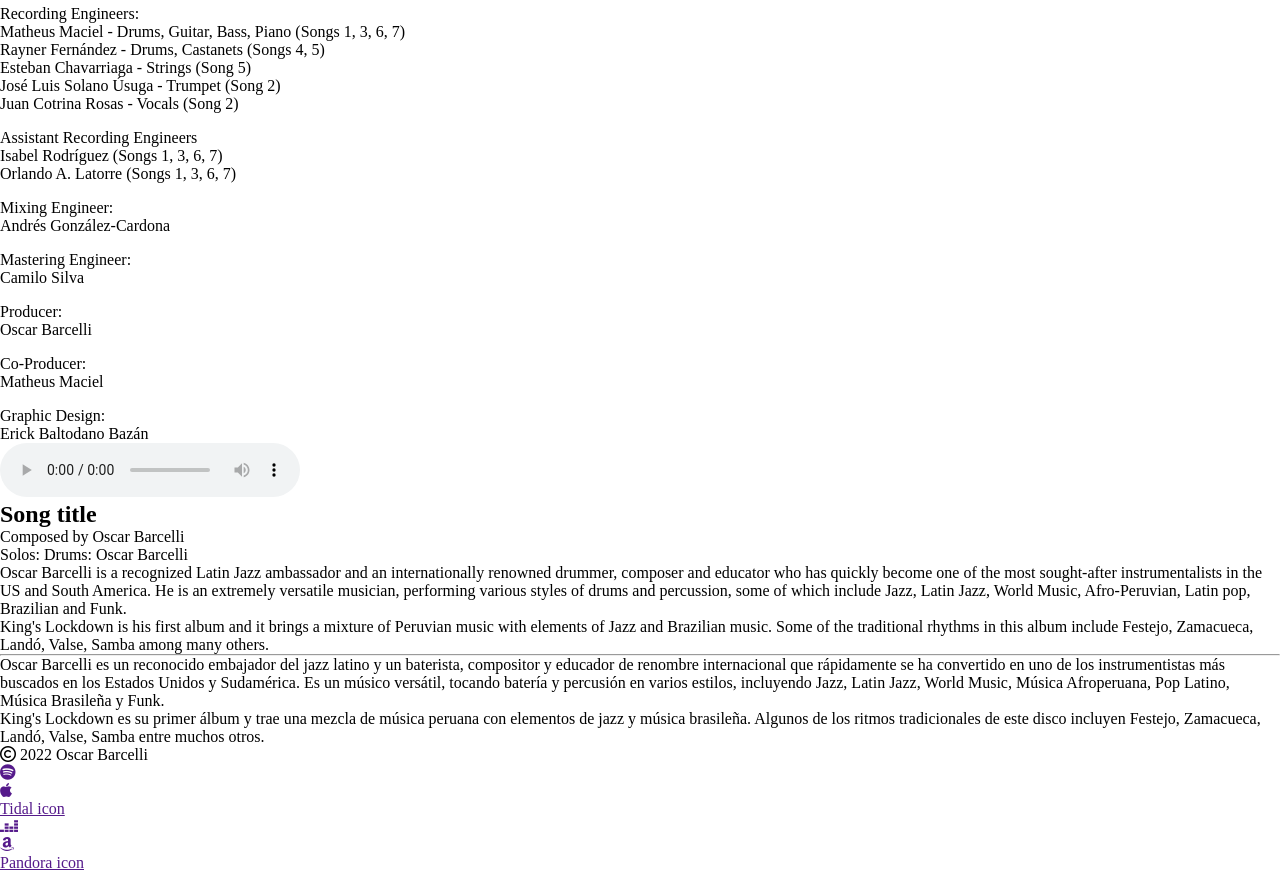
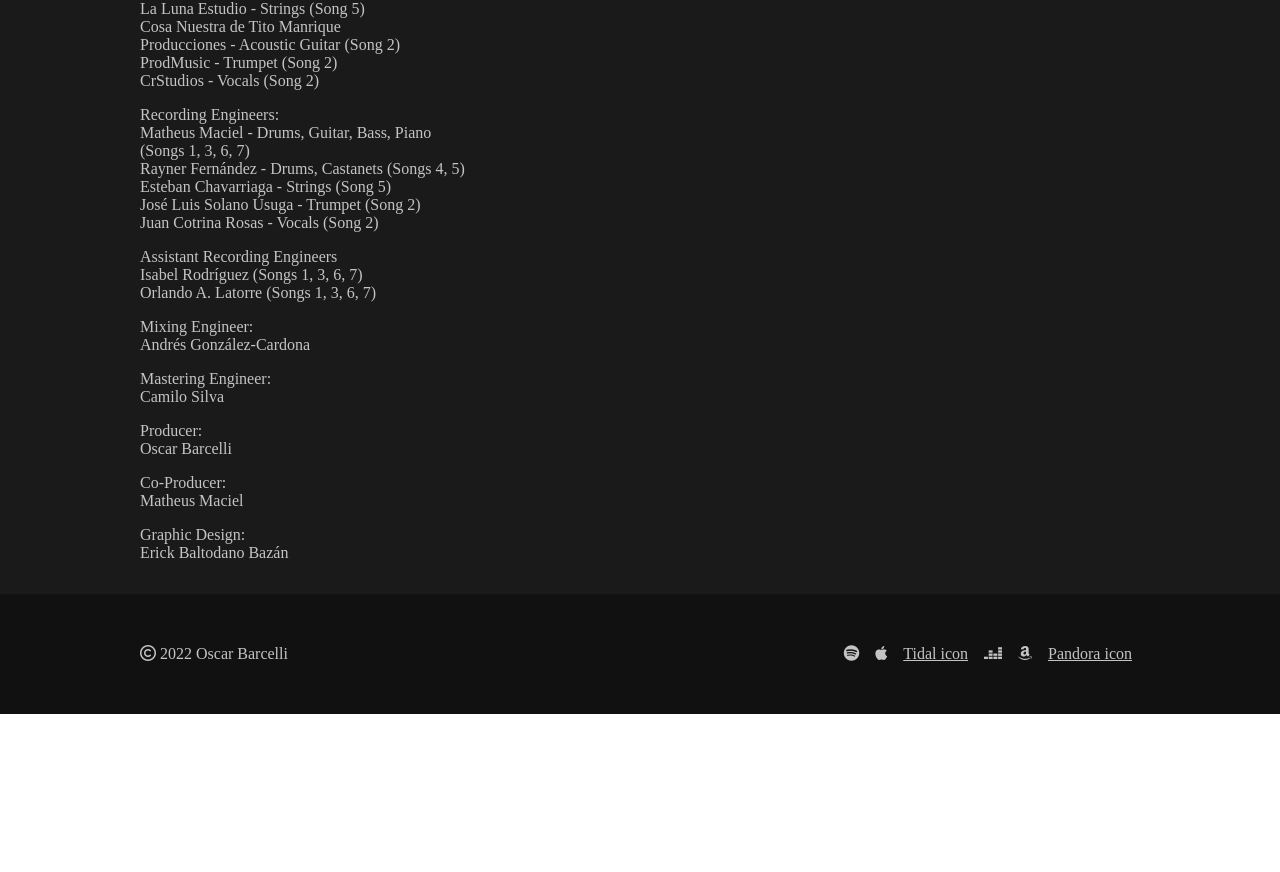
Before and after one commit to StrickBan/kings_lockdown, a plain HTML site: page index.html in a window 1280 px wide. Shown: the part 1030-1902 px from the top of the page. After the commit the page ends 1744 px from the top, so only its background shows below. Drawn offline with Linux system fonts and the light colour scheme.

Commit message:
doc: Create CSS file
sytle.css file created with basic layout implemented

```diff
--- a/index.html
+++ b/index.html
@@ -12,6 +12,7 @@
 
 <body>
   <header>
+    <div class="header-container">
       <div class="logo-container">
         <p>KING'S<br>LOCKDOWN</p>
       </div>
@@ -20,7 +21,10 @@
         <a href="">Shop</a>
         <a href="">Contact</a>
       </nav>
+    </div>
   </header>
+  <main>
+    <section class="main-container">
       <aside>
         <div class="cover-container">
           <img src="img/Portada.jpg" alt="album cover">
@@ -117,7 +121,7 @@
           </p>
         </section>
       </aside>
-  <main>
+      <article>
         <div class="tracks-container">
           <audio src="audio/1.-Regina_s-Dream.mp3" controls>Your browser doesn't support this audio file</audio>
           <h2>Song title</h2>
@@ -149,8 +153,11 @@
             otros.
           </p>
         </div>
+      </article>
+    </section>
   </main>
   <footer>
+    <section class="footer-container">
       <div class="copyright">
         <i class="fa-regular fa-copyright"></i>
         <span>2022 Oscar Barcelli</span>
@@ -175,6 +182,7 @@
           <a href="">Pandora icon</a>
         </li>
       </ul>
+    </section>
   </footer>
 </body>
 
--- a/style.css
+++ b/style.css
@@ -2,8 +2,37 @@
   margin: 0;
   padding: 0;
   box-sizing: border-box;
+  color: #c4c4c4;
 }
 
+/* --------------- HEADER -------------------*/
+header {
+  width: 100%;
+  background-color: #111111;
+}
+
+.header-container {
+  width: 1000px;
+  height: 80px;
+  margin: 0 auto;
+  display: flex;
+  justify-content: space-between;
+  align-items: center;
+}
+
+/* --------------- MAIN -------------------*/
+main {
+  background-color: #1a1a1a;
+}
+
+.main-container{
+  margin: 0 auto;
+  display: grid;
+  grid-template-columns: 3fr 6fr;
+  width: 1000px;
+}
+
+/* --------------- ASIDE -------------------*/
 .cover-container > img {
   width: 150px;
 }
@@ -11,3 +40,32 @@
 .credit-group {
   margin-top: 1rem;
 }
+
+.credits-container {
+  margin-bottom: 2rem;
+}
+/* --------------- CONTENT -------------------*/
+
+/* --------------- FOOTER -------------------*/
+footer {
+  width: 100%;
+  background-color: #111111;
+}
+
+.footer-container {
+  width: 1000px;
+  height: 120px;
+  margin: 0 auto;
+  display: flex;
+  justify-content: space-between;
+  align-items: center;
+}
+
+footer ul {
+  display: flex;
+}
+
+footer ul li {
+  list-style-type: none;
+  margin: 0 8px;
+}
```
Lines whose indentation alone changed are shown as unchanged.
